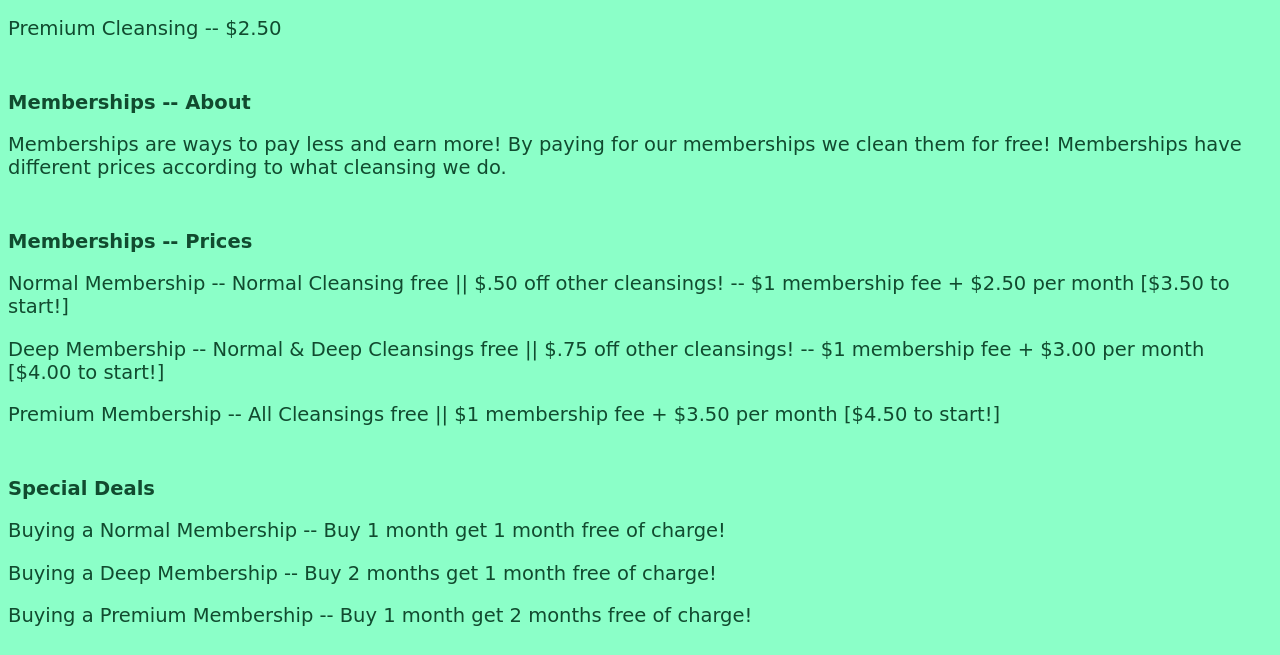
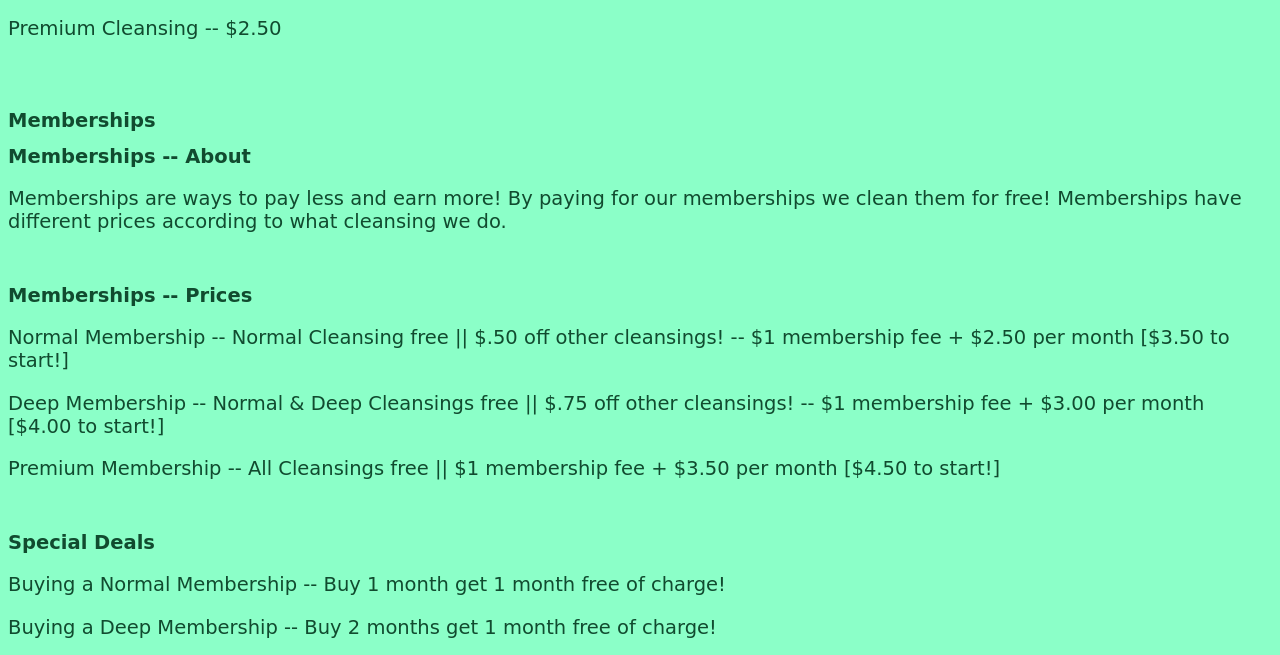
Before and after one commit to SeamlessSwimmingCleaning/SeamlessSwimmingCleaning.github.io, a plain HTML site: page index.html in a window 1280 px wide. Shown: the part 874-1529 px from the top of the page. Drawn offline with Linux system fonts and the light colour scheme.

Commit message:
Update Membership Tag index.html

```diff
--- a/index.html
+++ b/index.html
@@ -36,6 +36,10 @@
 <p style="color:#114B2F; font-family: Cursive; font-size: 19.7px;">Premium Cleansing -- $2.50 </p>
 
 <br>
+<br>
+
+<h1 style="color:#114B2F; font-family: Cursive; font-size: 19.5px;">Memberships</h1>
+
 
 <h1 style="color:#114B2F; font-family: Cursive; font-size: 19.5px;">Memberships -- About</h1>
 <p style="color:#114B2F; font-family: Cursive; font-size: 19.5px;">Memberships are ways to pay less and earn more! By paying for our memberships we clean them for free! Memberships have different prices according to what cleansing we do.</p>
```
